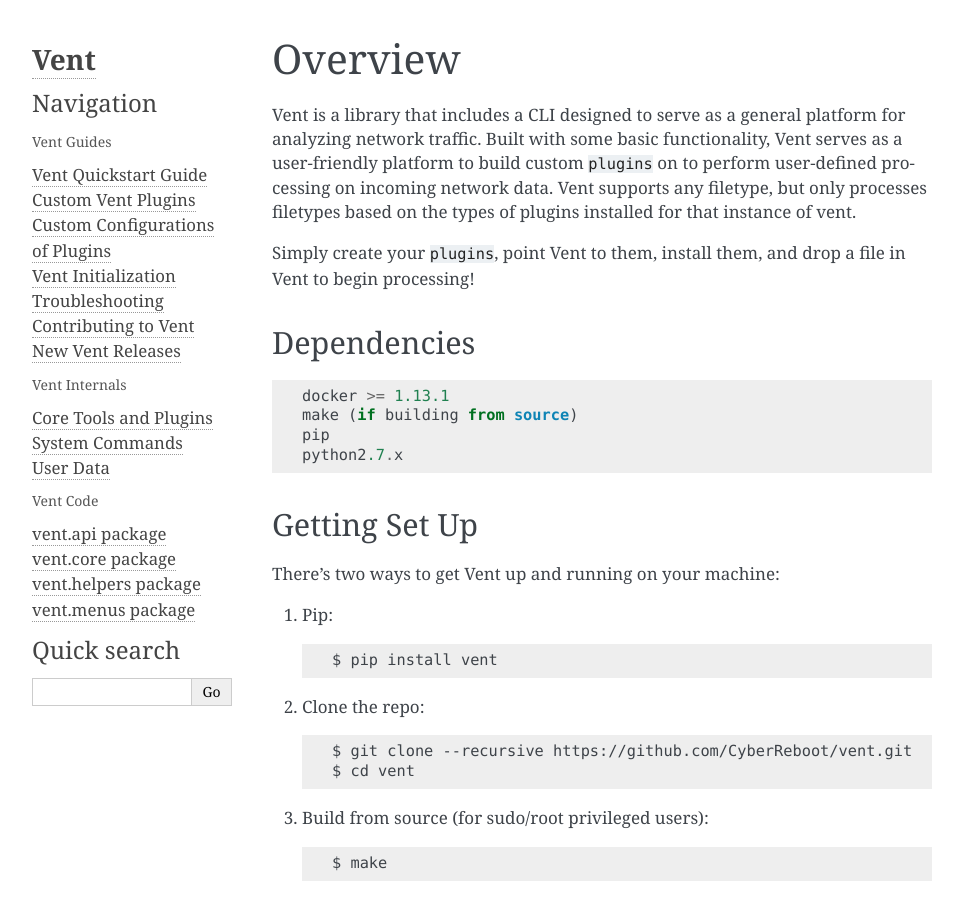
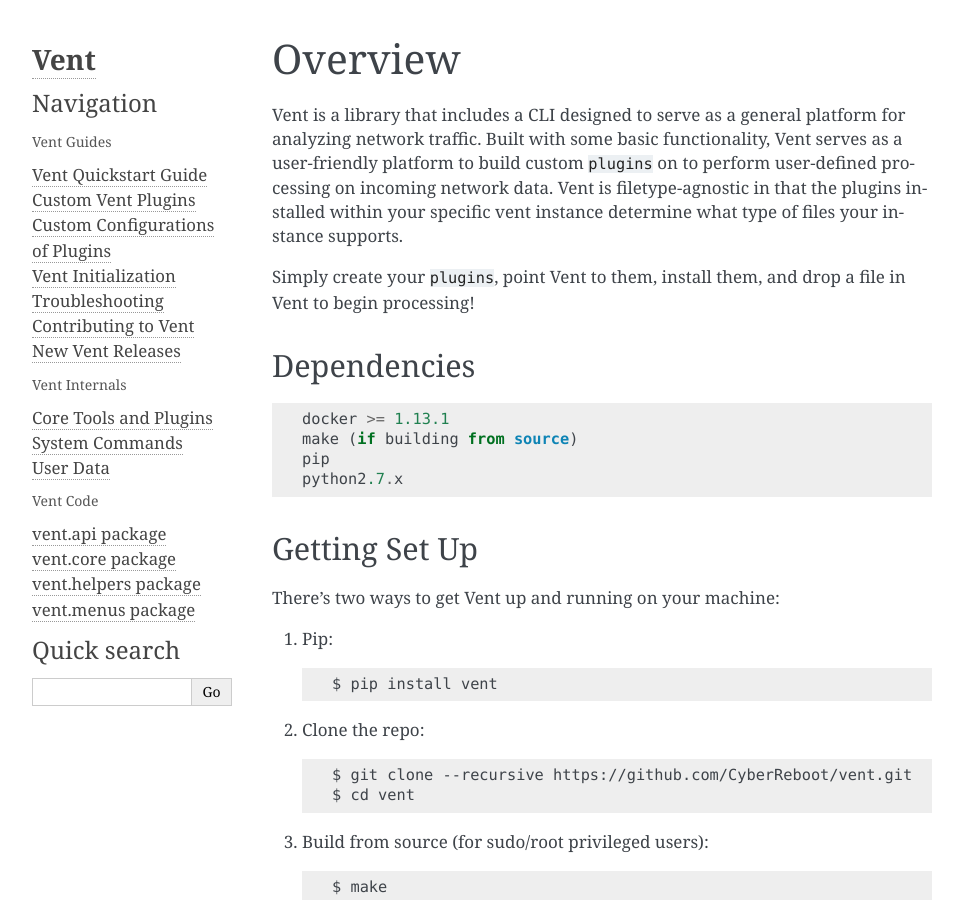
Before and after one commit to CyberReboot/vent, a Sphinx documentation site: the page built from docs/source/index.rst, in a window 1280 px wide and 900 px high. Shown: the whole window, without its empty margins (148-1111 px from the left). Built offline with Sphinx 7.4.7, drawn with Linux system fonts in a browser that asks for light colours; pages that are not in the unit, such as notebooks, are missing from menus.

Commit message:
Updated the docs to reflect my suggested changes in README.

```diff
--- a/docs/source/index.rst
+++ b/docs/source/index.rst
@@ -5,7 +5,7 @@
 
 Overview
 ========
-Vent is a library that includes a CLI designed to serve as a general platform for analyzing network traffic. Built with some basic functionality, Vent serves as a user-friendly platform to build custom ``plugins`` on to perform user-defined processing on incoming network data. Vent supports any filetype, but only processes filetypes based on the types of plugins installed for that instance of vent.
+Vent is a library that includes a CLI designed to serve as a general platform for analyzing network traffic. Built with some basic functionality, Vent serves as a user-friendly platform to build custom ``plugins`` on to perform user-defined processing on incoming network data. Vent is filetype-agnostic in that the plugins installed within your specific vent instance determine what type of files your instance supports.
 
 Simply create your ``plugins``, point Vent to them, install them, and drop a file in Vent to begin processing!
 
```
